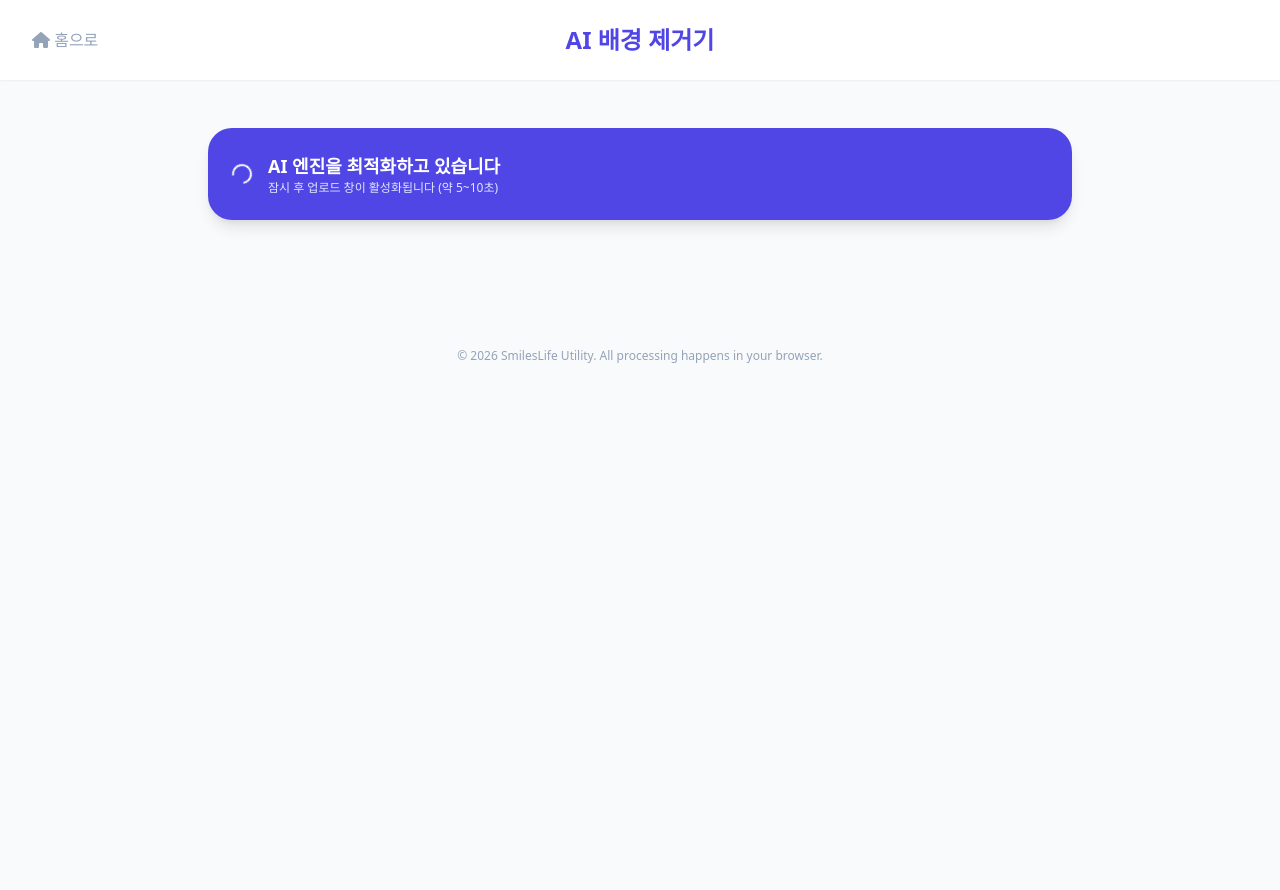
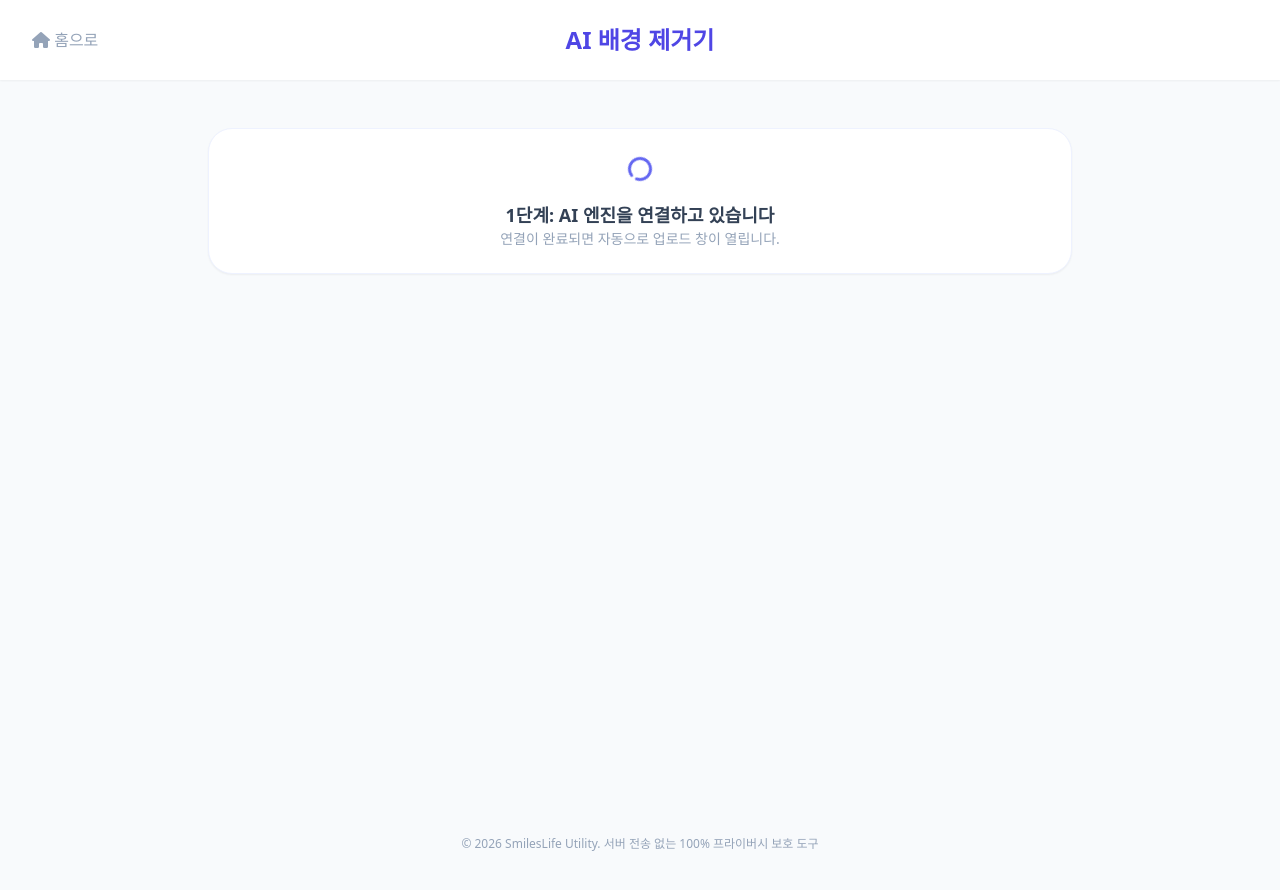
Before and after one commit to takionss/main, a Jekyll site: the page web/background-removal/index.html, which Jekyll copies as it is, in a window 1280 px wide. Shown: the top 890 px of the page. Built offline with Jekyll 4.4.1, drawn with Linux system fonts in a browser that asks for light colours; nearby versions of some CDN libraries.

Commit message:
Add files via upload

```diff
--- a/web/background-removal/index.html
+++ b/web/background-removal/index.html
@@ -8,155 +8,171 @@
     <link rel="stylesheet" href="https://cdnjs.cloudflare.com/ajax/libs/font-awesome/6.4.0/css/all.min.css">
     <style>
         .checkerboard {
-            background-image: linear-gradient(45deg, #f8f8f8 25%, transparent 25%), linear-gradient(-45deg, #f8f8f8 25%, transparent 25%), linear-gradient(45deg, transparent 75%, #f8f8f8 75%), linear-gradient(-45deg, transparent 75%, #f8f8f8 75%);
+            background-image: linear-gradient(45deg, #f0f0f0 25%, transparent 25%), linear-gradient(-45deg, #f0f0f0 25%, transparent 25%), linear-gradient(45deg, transparent 75%, #f0f0f0 75%), linear-gradient(-45deg, transparent 75%, #f0f0f0 75%);
             background-size: 20px 20px;
             background-position: 0 0, 0 10px, 10px -10px, -10px 0px;
-            background-color: white;
         }
-        @keyframes fadeIn { from { opacity: 0; } to { opacity: 1; } }
-        .animate-fade { animation: fadeIn 0.5s ease-in; }
     </style>
 </head>
-<body class="bg-slate-50 min-h-screen font-sans text-slate-900">
+<body class="bg-slate-50 min-h-screen flex flex-col font-sans text-slate-900">
 
     <header class="bg-white shadow-sm py-6 relative">
         <a href="../../index.html" class="absolute left-8 top-1/2 -translate-y-1/2 text-slate-400 hover:text-indigo-600 transition-colors">
             <i class="fas fa-home"></i> 홈으로
         </a>
-        <h1 class="text-2xl font-extrabold text-center text-indigo-600">AI 배경 제거기</h1>
+        <h1 class="text-2xl font-bold text-center text-indigo-600">AI 배경 제거기</h1>
     </header>
 
-    <main class="container mx-auto px-4 py-12 max-w-4xl">
-        <!-- 엔진 로딩 안내 -->
-        <div id="setup-status" class="mb-8 p-6 rounded-3xl bg-indigo-600 text-white shadow-lg flex items-center justify-between animate-fade">
-            <div class="flex items-center gap-4">
-                <div class="animate-spin w-5 h-5 border-2 border-white border-t-transparent rounded-full"></div>
-                <div>
-                    <p class="font-bold text-lg">AI 엔진을 최적화하고 있습니다</p>
-                    <p class="text-indigo-100 text-xs">잠시 후 업로드 창이 활성화됩니다 (약 5~10초)</p>
-                </div>
+    <main class="flex-grow container mx-auto px-4 py-12 max-w-4xl">
+        <!-- [상태 안내판] 상황을 실시간으로 알려줍니다 -->
+        <div id="status-panel" class="mb-8 p-6 rounded-3xl bg-white shadow-sm border border-indigo-50 flex flex-col items-center gap-4">
+            <div id="status-icon" class="text-indigo-500 text-2xl">
+                <i class="fas fa-circle-notch animate-spin"></i>
             </div>
+            <div class="text-center">
+                <p id="status-title" class="font-bold text-lg text-slate-700">1단계: AI 엔진을 연결하고 있습니다</p>
+                <p id="status-desc" class="text-slate-400 text-sm">연결이 완료되면 자동으로 업로드 창이 열립니다.</p>
+            </div>
+            <!-- 만약 10초 이상 멈추면 나타날 버튼 -->
+            <button id="force-start" class="hidden mt-2 bg-amber-100 text-amber-700 px-4 py-2 rounded-xl text-xs font-bold hover:bg-amber-200 transition-all">
+                여전히 변화가 없다면 클릭하세요
+            </button>
         </div>
 
-        <!-- 업로드 섹션 (처음엔 숨김) -->
-        <section id="upload-section" class="hidden bg-white rounded-3xl shadow-xl p-12 border-2 border-dashed border-indigo-100 flex flex-col items-center animate-fade">
-            <div class="w-24 h-24 bg-indigo-50 rounded-full flex items-center justify-center mb-8 text-indigo-500 text-4xl">
-                <i class="fas fa-image"></i>
-            </div>
-            <h2 class="text-2xl font-bold mb-2">이미지를 선택해 주세요</h2>
-            <p class="text-slate-400 mb-10 text-center text-sm">드래그 앤 드롭 또는 버튼 클릭으로 업로드</p>
+        <!-- [업로드 영역] 엔진이 준비되면 나타납니다 -->
+        <section id="upload-section" class="hidden bg-white rounded-3xl shadow-xl p-12 border-2 border-dashed border-indigo-100 flex flex-col items-center transition-all">
+            <i class="fas fa-cloud-upload-alt text-6xl text-indigo-100 mb-6"></i>
+            <h2 class="text-2xl font-bold mb-8">이미지를 드래그하거나 선택하세요</h2>
             <input type="file" id="file-input" class="hidden" accept="image/*">
-            <button id="select-btn" class="bg-indigo-600 text-white px-12 py-4 rounded-2xl font-bold shadow-xl hover:bg-indigo-700 transition-all hover:scale-105 active:scale-95">
+            <button id="select-btn" class="bg-indigo-600 text-white px-12 py-4 rounded-2xl font-bold shadow-lg hover:bg-indigo-700 active:scale-95 transition-all">
                 이미지 불러오기
             </button>
         </section>
 
-        <!-- 처리 중 섹션 -->
-        <section id="processing-section" class="hidden bg-white rounded-3xl shadow-xl p-12 text-center animate-fade">
-            <div class="w-20 h-20 mx-auto mb-8 relative">
-                <div class="absolute inset-0 border-4 border-indigo-100 rounded-full"></div>
-                <div class="absolute inset-0 border-4 border-indigo-600 rounded-full border-t-transparent animate-spin"></div>
-            </div>
-            <h2 class="text-2xl font-bold mb-4 text-slate-800">배경을 지우는 중입니다...</h2>
-            <p id="proc-msg" class="text-slate-500 text-sm mb-8">AI 모델을 불러오는 중 (최초 1회만 발생)</p>
+        <!-- [처리 중] 작업 속도를 보여줍니다 -->
+        <section id="loading-section" class="hidden bg-white rounded-3xl shadow-xl p-12 text-center">
+            <div class="text-5xl text-indigo-600 mb-8"><i class="fas fa-magic fa-fade"></i></div>
+            <h2 id="proc-title" class="text-2xl font-bold mb-4 tracking-tight">배경을 깔끔하게 지우고 있습니다</h2>
+            <p id="proc-msg" class="text-slate-500 text-sm mb-8">AI 모델을 다운로드 중입니다 (최초 1회만 발생)</p>
             <div class="w-full max-w-sm mx-auto bg-slate-100 h-3 rounded-full overflow-hidden shadow-inner">
                 <div id="progress-bar" class="bg-indigo-600 h-full w-0 transition-all duration-300"></div>
             </div>
         </section>
 
-        <!-- 결과 섹션 -->
-        <section id="result-section" class="hidden space-y-8 animate-fade">
+        <!-- [결과 창] -->
+        <section id="result-section" class="hidden space-y-8">
             <div class="grid md:grid-cols-2 gap-8">
-                <div class="bg-white p-4 rounded-3xl shadow-md">
-                    <p class="text-xs font-bold text-slate-300 mb-3 uppercase tracking-tighter text-center">Original</p>
-                    <img id="original-preview" class="w-full h-auto rounded-2xl">
+                <div class="bg-white p-4 rounded-3xl shadow-md border border-slate-50">
+                    <p class="text-xs font-bold text-slate-300 mb-3 uppercase text-center tracking-widest">Original</p>
+                    <img id="original-preview" class="w-full h-auto rounded-xl">
                 </div>
                 <div class="bg-white p-4 rounded-3xl shadow-lg border-2 border-indigo-50">
-                    <p class="text-xs font-bold text-indigo-400 mb-3 uppercase tracking-tighter text-center">Background Removed</p>
-                    <div class="checkerboard rounded-2xl overflow-hidden shadow-inner">
+                    <p class="text-xs font-bold text-indigo-400 mb-3 uppercase text-center tracking-widest">AI No Background</p>
+                    <div class="checkerboard rounded-xl overflow-hidden shadow-inner">
                         <img id="result-preview" class="w-full h-auto">
                     </div>
                 </div>
             </div>
             <div class="flex flex-col sm:flex-row justify-center gap-4 py-4">
                 <button id="download-btn" class="bg-green-500 text-white px-10 py-4 rounded-2xl font-bold shadow-xl hover:bg-green-600 transition-all">무료 다운로드 (PNG)</button>
-                <button onclick="location.reload()" class="bg-slate-200 text-slate-700 px-8 py-4 rounded-2xl font-medium">다른 사진 하기</button>
+                <button onclick="location.reload()" class="bg-slate-200 text-slate-700 px-8 py-4 rounded-2xl font-medium transition-all">다른 사진 하기</button>
             </div>
         </section>
     </main>
 
     <footer class="py-12 text-center text-slate-400 text-xs">
-        <p>© 2026 SmilesLife Utility. All processing happens in your browser.</p>
+        <p>© 2026 SmilesLife Utility. 서버 전송 없는 100% 프라이버시 보호 도구</p>
     </footer>
 
-    <!-- 자바스크립트 모듈 (가장 확실한 경로 설정 포함) -->
-    <script type="module">
-        // 1. 최신 버전 라이브러리 로드
-        import imglyRemoveBackground from 'https://cdn.jsdelivr.net/npm/@imgly/background-removal@1.7.0/+esm';
+    <!-- 엔진 직접 로드 (전역 변수 imglyRemoveBackground 생성) -->
+    <script src="https://cdn.jsdelivr.net/npm/@imgly/background-removal@1.4.5/dist/bundle.js"></script>
 
-        const setupStatus = document.getElementById('setup-status');
+    <script>
+        const statusPanel = document.getElementById('status-panel');
+        const statusTitle = document.getElementById('status-title');
+        const statusDesc = document.getElementById('status-desc');
+        const statusIcon = document.getElementById('status-icon');
+        const forceBtn = document.getElementById('force-start');
+
         const uploadSection = document.getElementById('upload-section');
-        const processingSection = document.getElementById('processing-section');
+        const loadingSection = document.getElementById('loading-section');
         const resultSection = document.getElementById('result-section');
         const progressBar = document.getElementById('progress-bar');
         const procMsg = document.getElementById('proc-msg');
 
-        // 2. 엔진 파일(WASM/ONNX)을 찾을 수 있게 명시적으로 경로 지정 (핵심!)
-        const config = {
-            publicPath: 'https://cdn.jsdelivr.net/npm/@imgly/background-removal@1.7.0/dist/',
-            fetchArgs: { mode: 'cors' },
-            progress: (p) => {
-                const percent = Math.round(p * 100);
-                progressBar.style.width = percent + '%';
-                if (p < 0.9) procMsg.textContent = `모델 다운로드 중... ${percent}%`;
-                else procMsg.textContent = `이미지 분석 중... 거의 다 되었습니다!`;
+        // 드래그 방지
+        window.ondragover = e => e.preventDefault();
+        window.ondrop = e => e.preventDefault();
+
+        // 엔진 로드 체크 (무한 루프가 아닌 1회성 체크)
+        function checkEngine() {
+            console.log("Checking engine existence...");
+            if (typeof imglyRemoveBackground !== 'undefined') {
+                statusTitle.textContent = "2단계: 엔진 준비 완료!";
+                statusDesc.textContent = "이제 이미지를 자유롭게 업로드하세요.";
+                statusIcon.innerHTML = '<i class="fas fa-check-circle text-green-500"></i>';
+
+                // 1초 후 안내판 숨기고 업로드창 표시
+                setTimeout(() => {
+                    statusPanel.classList.add('hidden');
+                    uploadSection.classList.remove('hidden');
+                }, 1000);
+            } else {
+                console.warn("Engine not found yet.");
+                // 10초 후에도 안되면 강제 버튼 활성화
+                setTimeout(() => forceBtn.classList.remove('hidden'), 10000);
+                setTimeout(checkEngine, 1000); // 1초 후 다시 체크
             }
+        }
+
+        // 페이지 로드 즉시 체크 시작
+        checkEngine();
+
+        forceBtn.onclick = () => {
+            statusPanel.classList.add('hidden');
+            uploadSection.classList.remove('hidden');
         };
 
-        // 3. 엔진 준비 확인 루프
-        if (imglyRemoveBackground) {
-            setupStatus.classList.add('hidden');
-            uploadSection.classList.remove('hidden');
-            console.log("AI Engine Ready!");
-        }
-
-        // 드래그 앤 드롭 및 클릭 이벤트
+        // 클릭 이벤트
         document.getElementById('select-btn').onclick = () => document.getElementById('file-input').click();
-
-        window.ondragover = e => e.preventDefault();
-        window.ondrop = e => {
+        document.getElementById('file-input').onchange = e => {
+            if (e.target.files.length > 0) handleFile(e.target.files[0]);
+        };
+        uploadSection.ondrop = e => {
             e.preventDefault();
             if (e.dataTransfer.files.length > 0) handleFile(e.dataTransfer.files[0]);
         };
 
-        document.getElementById('file-input').onchange = e => {
-            if (e.target.files.length > 0) handleFile(e.target.files[0]);
-        };
-
         async function handleFile(file) {
             if (!file.type.startsWith('image/')) return alert("이미지 파일만 가능합니다.");
+            if (typeof imglyRemoveBackground === 'undefined') return alert("아직 엔진이 로드되지 않았습니다. 잠시만 더 기다려 주세요.");
 
             uploadSection.classList.add('hidden');
-            processingSection.classList.remove('hidden');
+            loadingSection.classList.remove('hidden');
             document.getElementById('original-preview').src = URL.createObjectURL(file);
 
             try {
-                // 4. AI 실행
-                const blob = await imglyRemoveBackground(file, config);
+                const blob = await imglyRemoveBackground(file, {
+                    progress: (p) => {
+                        const percent = Math.round(p * 100);
+                        progressBar.style.width = percent + '%';
+                        if (p < 0.9) procMsg.textContent = `AI 모델 다운로드 중... ${percent}%`;
+                        else procMsg.textContent = `거의 다 되었습니다! 배경을 지우는 중...`;
+                    }
+                });
 
                 document.getElementById('result-preview').src = URL.createObjectURL(blob);
-                processingSection.classList.add('hidden');
+                loadingSection.classList.add('hidden');
                 resultSection.classList.remove('hidden');
 
                 document.getElementById('download-btn').onclick = () => {
                     const a = document.createElement('a');
                     a.href = URL.createObjectURL(blob);
-                    a.download = "smileslife_no_bg.png";
+                    a.download = "result_nobg.png";
                     a.click();
                 };
             } catch (err) {
-                console.error(err);
-                alert("오류 발생: " + err.message + "\n브라우저 사양 문제일 수 있습니다.");
+                alert("오류 발생: " + err.message);
                 location.reload();
             }
         }
```
